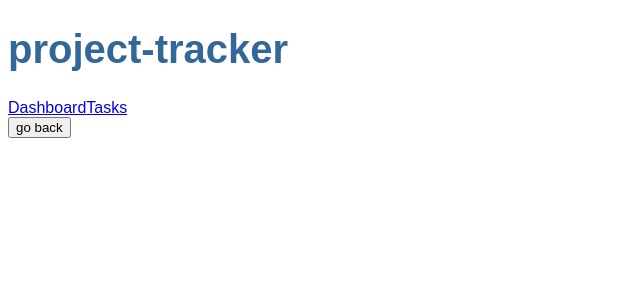
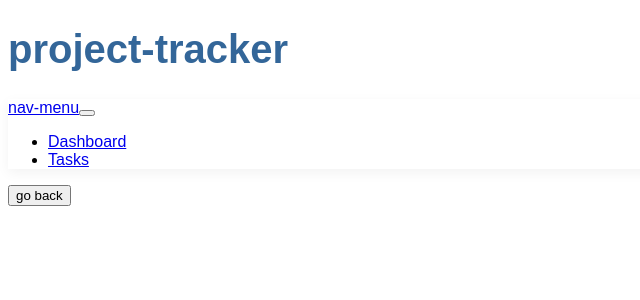
Before and after one commit to brandontqn/bugtracker, an Angular app in the folder frontend/: page /detail/1 in a window 1280 px wide. Shown: the top 300 px of the page, without its empty margins (0-640 px from the left). Built offline with nearby package versions, Linux system fonts and the light colour scheme; no server answers.

Commit message:
Defined API endpoints dictionary and made constant nav-menu
nav-menu needs styling...

```diff
--- a/frontend/src/app/app.component.html
+++ b/frontend/src/app/app.component.html
@@ -1,9 +1,9 @@
 <h1>{{title}}</h1>
-<!-- <app-nav-menu></app-nav-menu> -->
+<app-nav-menu></app-nav-menu>
 <!-- <app-tasks></app-tasks> -->
 
-<nav>
+<!-- <nav>
     <a routerLink="/dashboard">Dashboard</a>
     <a routerLink="tasks">Tasks</a>
-</nav>
+</nav> -->
 <router-outlet></router-outlet>
--- a/frontend/src/app/components/nav-menu/nav-menu.component.html
+++ b/frontend/src/app/components/nav-menu/nav-menu.component.html
@@ -1,4 +1,4 @@
-<!-- <header>
+<header>
     <nav
       class="navbar navbar-expand-sm navbar-toggleable-sm navbar-light bg-white border-bottom box-shadow mb-3"
     >
@@ -25,16 +25,11 @@
               [routerLinkActive]="['link-active']"
               [routerLinkActiveOptions]="{ exact: true }"
             >
-              <a class="nav-link text-dark" [routerLink]="['/']">Home</a>
+              <a class="nav-link text-dark" [routerLink]="['/dashboard']">Dashboard</a>
             </li>
             <li class="nav-item" [routerLinkActive]="['link-active']">
-              <a class="nav-link text-dark" [routerLink]="['/counter']"
-                >Counter</a
-              >
-            </li>
-            <li class="nav-item" [routerLinkActive]="['link-active']">
-              <a class="nav-link text-dark" [routerLink]="['/fetch-data']"
-                >Fetch data</a
+              <a class="nav-link text-dark" [routerLink]="['/tasks']"
+                >Tasks</a
               >
             </li>
           </ul>
@@ -42,4 +37,3 @@
       </div>
     </nav>
   </header>
-   -->
--- a/frontend/src/app/services/task.service.ts
+++ b/frontend/src/app/services/task.service.ts
@@ -11,15 +11,20 @@ export class TaskService {
     console.log( 'Hello from service!' );
   }
 
-    // private apiEndpoint = 'https://localhost:5001/api/workitems'; //mac
-    private apiEndpoint = 'https://localhost:44359/api/workitems'; //windows
-    // private apiEndpoint = 'http://localhost:8080/api/workitems'; //docker
+    private apiEndpoints = {
+      mac: 'https://localhost:5001/api/workitems',
+      windows: 'https://localhost:44359/api/workitems',
+      docker: 'http://localhost:8080/api/workitems'
+    };
+
+    private currentEndpoint = this.apiEndpoints['windows'];
 
     getTasks(): Observable<ITask[]> {
-        return this.http.get<ITask[]>( this.apiEndpoint );
+        return this.http.get<ITask[]>( this.currentEndpoint );
     }
 
     getTask(name: string): Observable<ITask> {
-      return this.http.get<ITask>( 'https://localhost:44359/api/workitems/' + name );
+      const url = this.currentEndpoint + '/' + name;
+      return this.http.get<ITask>( url );
     }
 }
```
